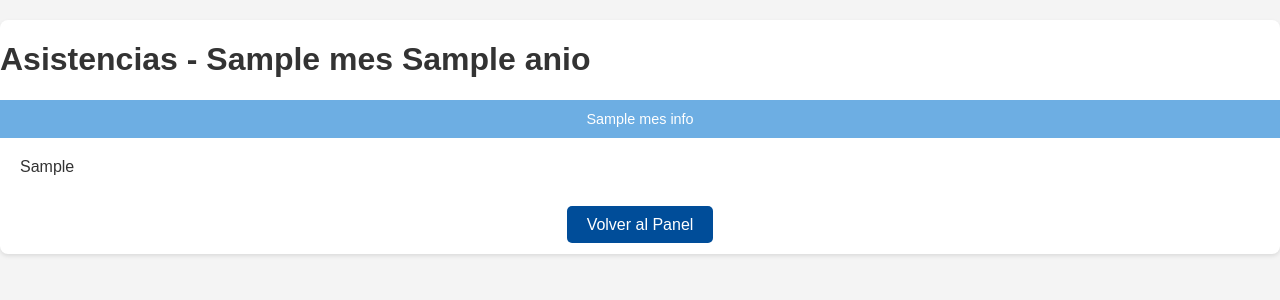
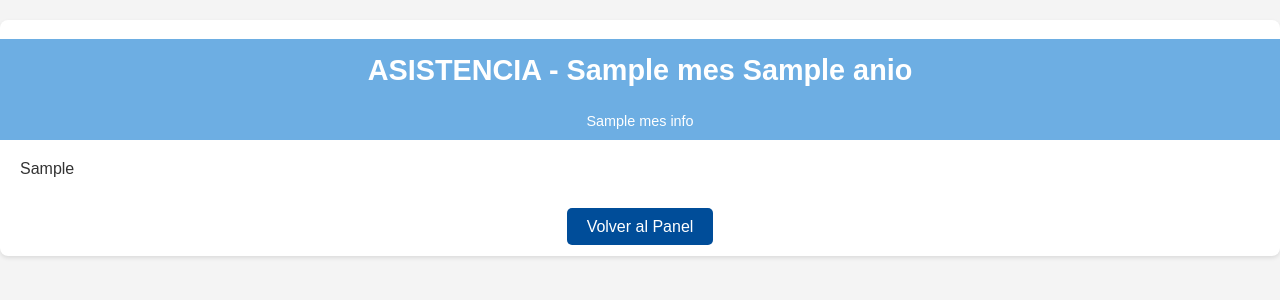
Before and after one commit to jolaperry/control-asistencias, a Flask app: template templates/ver_calendario.html in a window 1280 px wide. Shown: the top 300 px of the page. Run offline with Flask 3, Linux system fonts and the light colour scheme; the template is opened without the code that fills it: most values are stand-ins (such as "Sample title", 1, 10 or a date in 2020).

Commit message:
Update ver_calendario.html

```diff
--- a/templates/ver_calendario.html
+++ b/templates/ver_calendario.html
@@ -8,7 +8,7 @@
 </head>
 <body>
     <div class="container">
-        <h1 id="titulo_calendario">Asistencias - {{ mes }} {{ anio }}</h1>
+        <h1 class="calendar-header-bar">ASISTENCIA - {{ mes }} {{ anio }}</h1>
 
         <nav class="calendar-nav">
             <ul>
@@ -57,13 +57,12 @@
                         const mes = partesURL[partesURL.length - 1];
                         const nombreMes = obtenerNombreMes(mes);
 
-                        tituloCalendario.textContent = `Asistencias - ${nombreMes} ${anio}`;
+                        document.querySelector('.calendar-header-bar').textContent = `ASISTENCIA - ${nombreMes} ${anio}`;
                     })
                     .catch(error => console.error("Error:", error));
                 });
             });
 
-            // Función para obtener el nombre del mes
             function obtenerNombreMes(numeroMes) {
                 const nombresMeses = ["Enero", "Febrero", "Marzo", "Abril", "Mayo", "Junio", "Julio", "Agosto", "Septiembre", "Octubre", "Noviembre", "Diciembre"];
                 return nombresMeses[parseInt(numeroMes) - 1];
```
